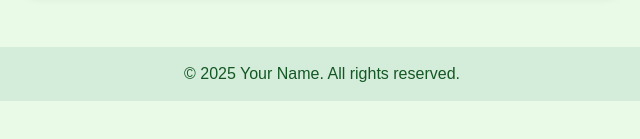
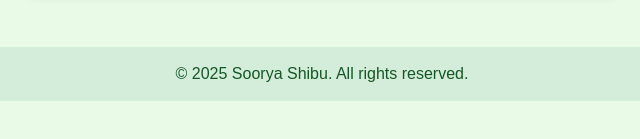
Before and after one commit to sooryashibu/signup-form-validation, a plain HTML site: page index.html in a window 1280 px wide. Shown: the part 513-652 px from the top of the page, 318-958 px from the left. Drawn offline with nearby package versions, Linux system fonts and the light colour scheme.

Commit message:
Update index.html

```diff
--- a/index.html
+++ b/index.html
@@ -67,7 +67,7 @@
 
   <footer>
     <div class="container">
-      &copy; 2025 Your Name. All rights reserved.
+      &copy; 2025 Soorya Shibu. All rights reserved.
     </div>
   </footer>
 
```
